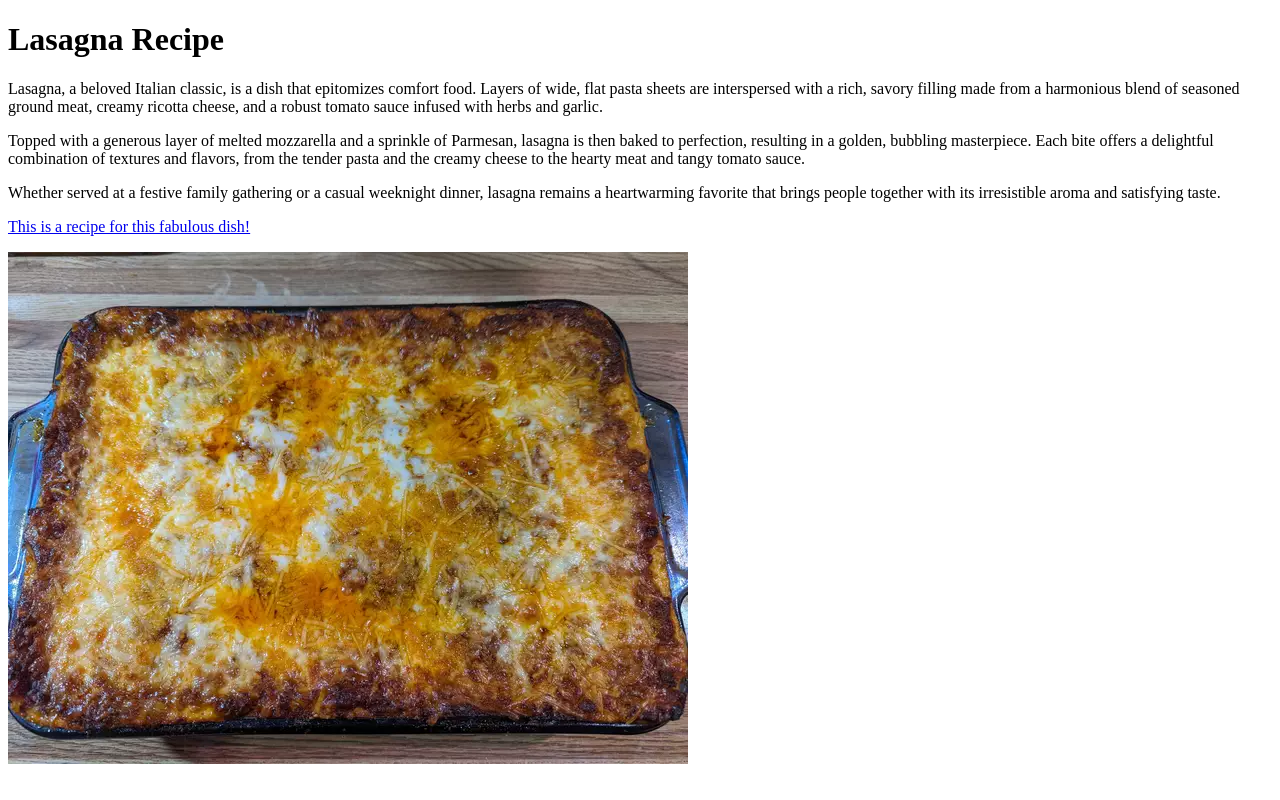
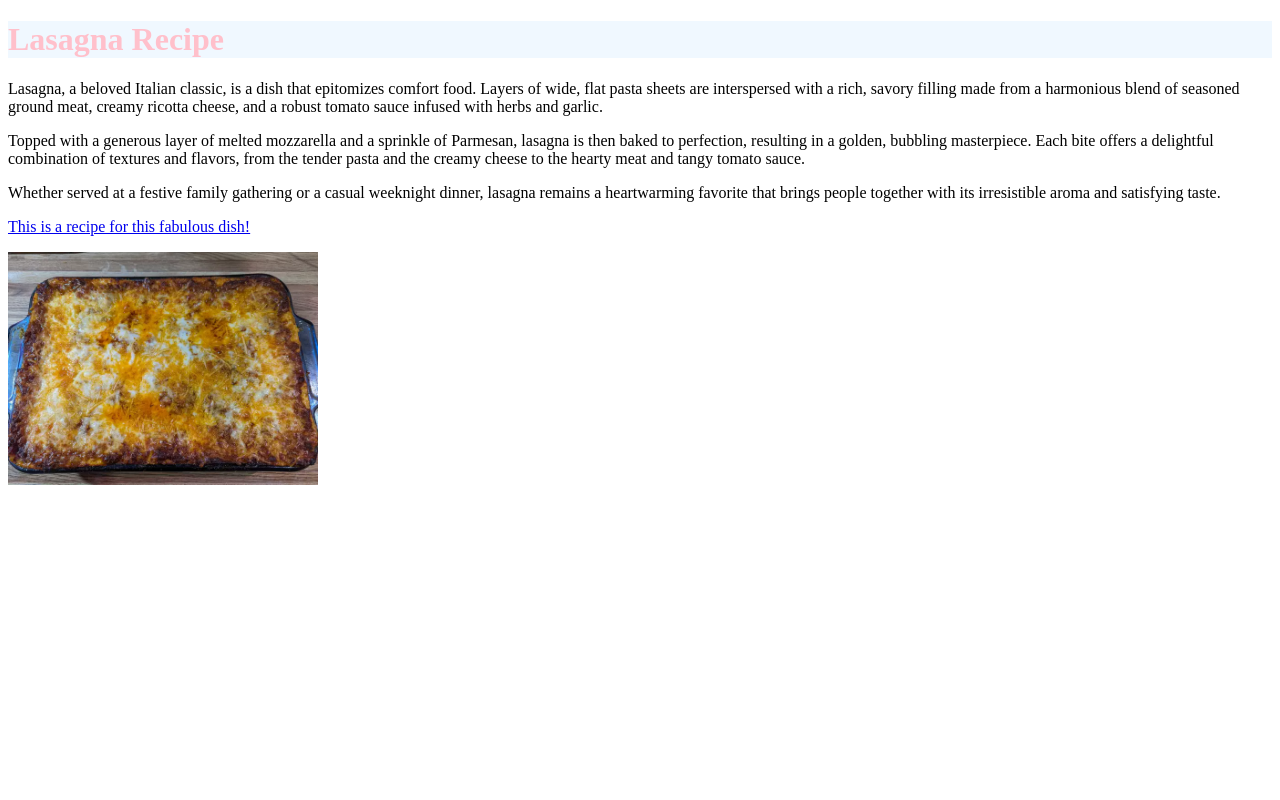
Before and after one commit to dev-anannya/odin-recepies, a plain HTML site: page recipies/lasagna.html in a window 1280 px wide. Drawn offline with Linux system fonts and the light colour scheme.

Commit message:
Add CSS to recipe pages

```diff
--- a/recipies/lasagna.html
+++ b/recipies/lasagna.html
@@ -4,13 +4,14 @@
     <meta charset="UTF-8">
     <meta name="viewport" content="width=device-width, initial-scale=1.0">
     <title>Lasagna</title>
+    <link rel="stylesheet" href="../style.css">
 </head>
 <body>
-    <h1> Lasagna Recipe</h1>
+    <h1 class="heading"> Lasagna Recipe</h1>
     <p>Lasagna, a beloved Italian classic, is a dish that epitomizes comfort food. Layers of wide, flat pasta sheets are interspersed with a rich, savory filling made from a harmonious blend of seasoned ground meat, creamy ricotta cheese, and a robust tomato sauce infused with herbs and garlic. </p>
     <p>Topped with a generous layer of melted mozzarella and a sprinkle of Parmesan, lasagna is then baked to perfection, resulting in a golden, bubbling masterpiece. Each bite offers a delightful combination of textures and flavors, from the tender pasta and the creamy cheese to the hearty meat and tangy tomato sauce. </p>
     <p>Whether served at a festive family gathering or a casual weeknight dinner, lasagna remains a heartwarming favorite that brings people together with its irresistible aroma and satisfying taste.</p>
     <p><a href="https://www.allrecipes.com/recipe/23600/worlds-best-lasagna/">This is a recipe for this fabulous dish!</a></p>
-    <img src="../images/lasagna.webp" alt="Lasagna">
+    <img class="image" src="../images/lasagna.webp" alt="Lasagna">
 </body>
 </html>
```
Also changed, not shown: recipies/creme-brulee.html (+5 -2 lines).
